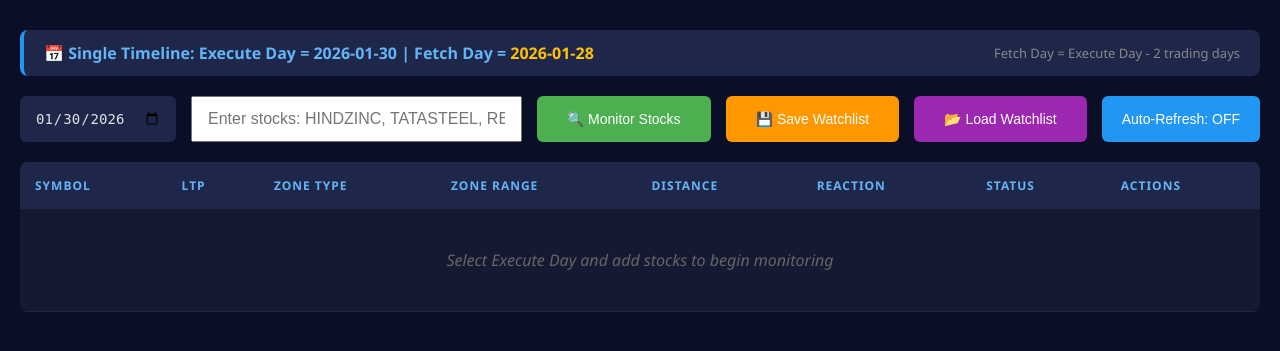
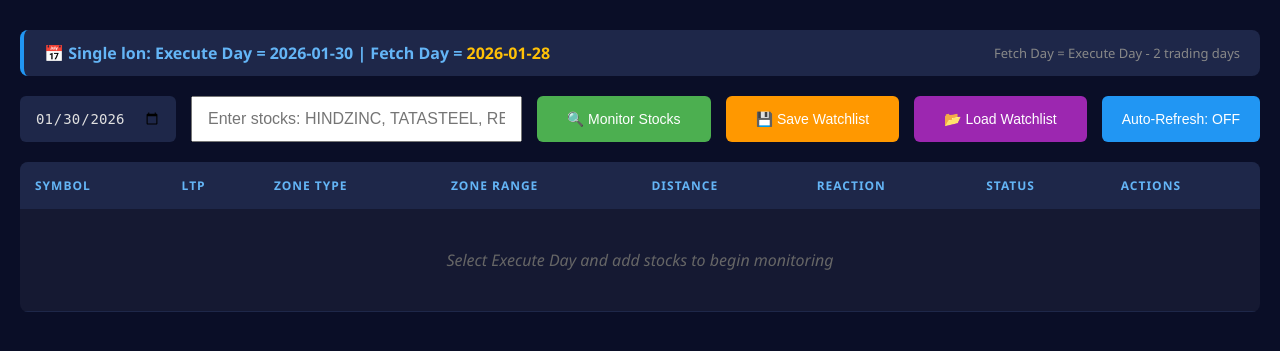
Before and after one commit to Punitananad/kitealogo, a Flask app: template templates/dashboard.html in a window 1280 px wide. Shown: the part 99-450 px from the top of the page. Run offline with Flask 3, Linux system fonts and the light colour scheme; the template is opened without the code that fills it, so the values that code supplies are empty.

Commit message:
Update dashboard UI

```diff
--- a/templates/dashboard.html
+++ b/templates/dashboard.html
@@ -34,7 +34,7 @@
 
         <div class="info-banner" style="background: #1e2749; padding: 12px 20px; border-radius: 8px; margin-bottom: 20px; border-left: 4px solid #2196f3; display: flex; justify-content: space-between; align-items: center;">
             <span style="color: #64b5f6; font-weight: 600;">
-                📅 Single Timeline: Execute Day = <strong id="timeline-execute" style="color: #64b5f6;">--</strong> | Fetch Day = <strong id="timeline-fetch" style="color: #ffc107;">--</strong>
+                📅 Single lon: Execute Day = <strong id="timeline-execute" style="color: #64b5f6;">--</strong> | Fetch Day = <strong id="timeline-fetch" style="color: #ffc107;">--</strong>
             </span>
             <span style="color: #888; font-size: 13px;">
                 Fetch Day = Execute Day - 2 trading days
```
